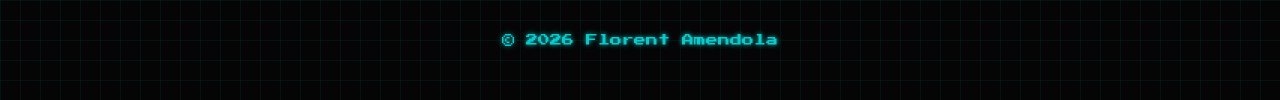
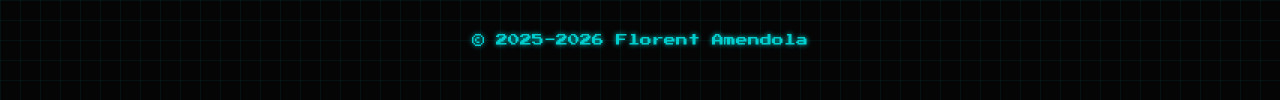
Before and after one commit to florenthmc-star/game-arcade-Flo, a plain HTML site: page index.html in a window 1280 px wide. Shown: the part 700-800 px from the top of the page. Drawn offline with Linux system fonts and the light colour scheme.

Commit message:
Update index.html

```diff
--- a/index.html
+++ b/index.html
@@ -160,7 +160,7 @@
         Fuis les fantômes !
     </p>
 
-    <footer>© 2026 Florent Amendola</footer>
+    <footer>© 2025-2026 Florent Amendola</footer>
 
     <script>
         const canvas = document.getElementById("gameCanvas");
```
